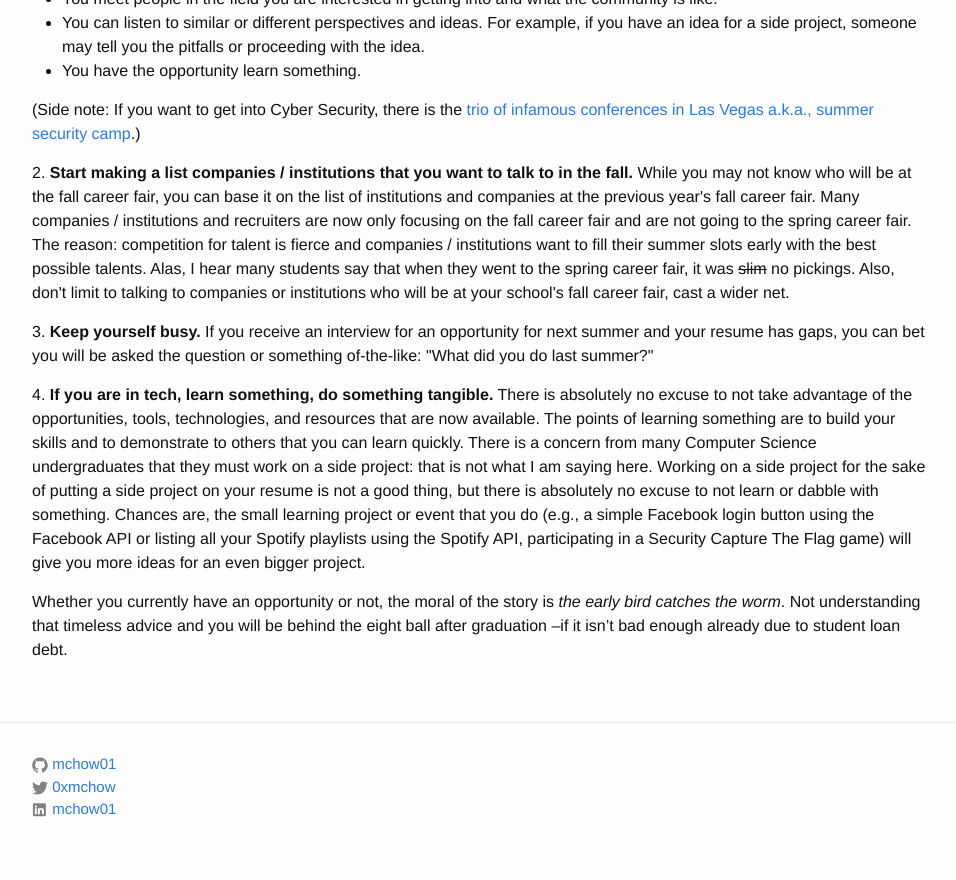
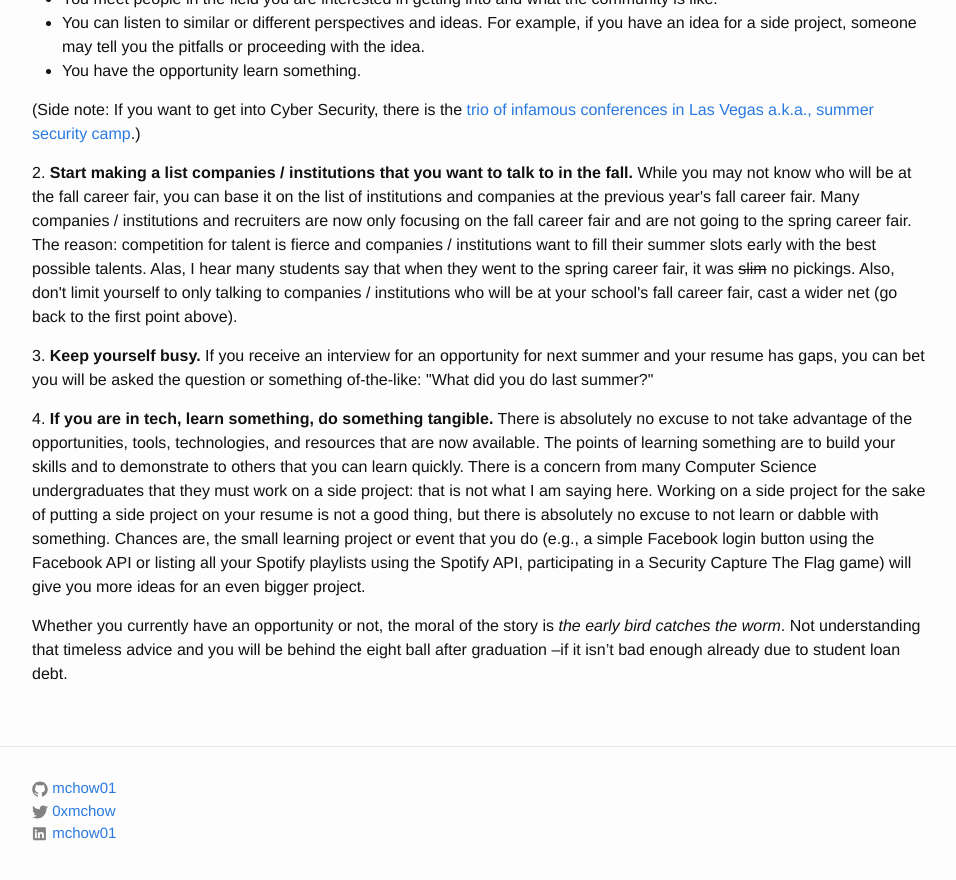
Before and after one commit to mchow01/mchow01.github.io, a Jekyll site: the page built from _posts/2017-06-21-prepare-for-next-summer.md, in a window 1280 px wide and 900 px high, scrolled down 1161 px. Shown: the top 880 px of the window, without its empty margins (158-1114 px from the left). Built offline with Jekyll 4.4.1, drawn with Linux system fonts in a browser that asks for light colours.

Commit message:
Minor edits to career post from summer 2017

```diff
--- a/_posts/2017-06-21-prepare-for-next-summer.md
+++ b/_posts/2017-06-21-prepare-for-next-summer.md
@@ -31,7 +31,7 @@ If you currently do not have an internship, early summer is the perfect time to
 
 (Side note: If you want to get into Cyber Security, there is the [trio of infamous conferences in Las Vegas a.k.a., summer security camp](/security/2015/07/19/security-summer-camp.html).)
 
-<p>2. <strong>Start making a list companies / institutions that you want to talk to in the fall.</strong> While you may not know who will be at the fall career fair, you can base it on the list of institutions and companies at the previous year's fall career fair.  Many companies / institutions and recruiters are now only focusing on the fall career fair and are not going to the spring career fair.  The reason: competition for talent is fierce and companies / institutions want to fill their summer slots early with the best possible talents.  Alas, I hear many students say that when they went to the spring career fair, it was <strike>slim</strike> no pickings.  Also, don't limit to talking to companies or institutions who will be at your school's fall career fair, cast a wider net.</p>
+<p>2. <strong>Start making a list companies / institutions that you want to talk to in the fall.</strong> While you may not know who will be at the fall career fair, you can base it on the list of institutions and companies at the previous year's fall career fair.  Many companies / institutions and recruiters are now only focusing on the fall career fair and are not going to the spring career fair.  The reason: competition for talent is fierce and companies / institutions want to fill their summer slots early with the best possible talents.  Alas, I hear many students say that when they went to the spring career fair, it was <strike>slim</strike> no pickings.  Also, don't limit yourself to only talking to companies / institutions who will be at your school's fall career fair, cast a wider net (go back to the first point above).</p>
 
 <p>3. <strong>Keep yourself busy.</strong>  If you receive an interview for an opportunity for next summer and your resume has gaps, you can bet you will be asked the question or something of-the-like: "What did you do last summer?"</p>
 
```
Also changed, not shown: 2 other files.
